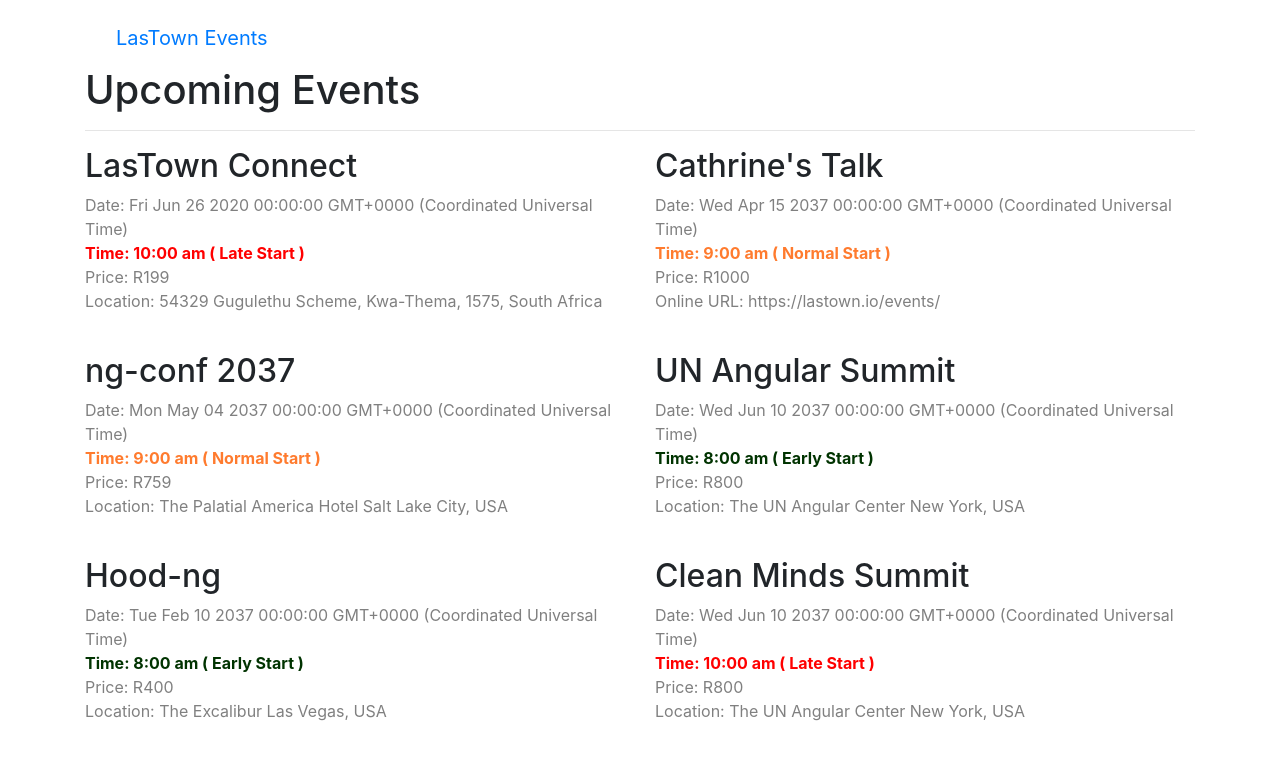
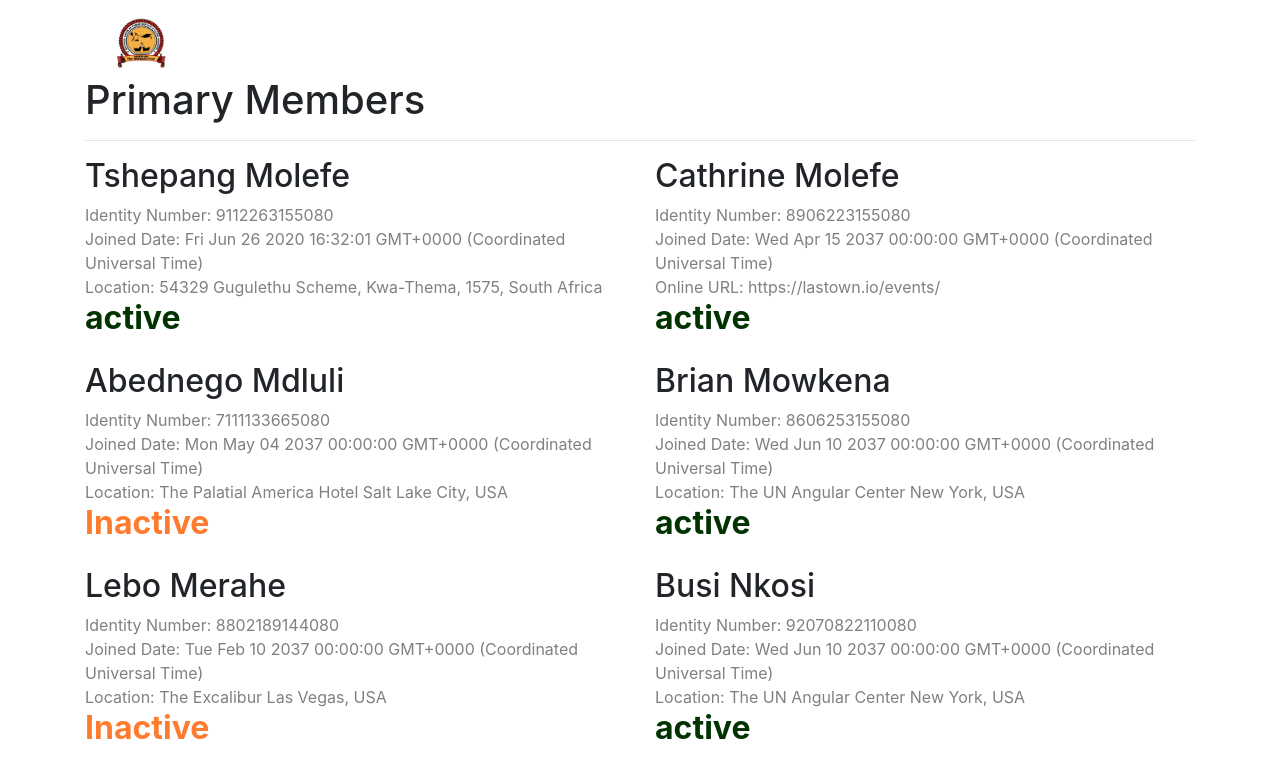
Before and after one commit to Tlwepzar/ng-membership, an Angular app: page /events in a window 1280 px wide. Shown: the top 778 px of the page. Built offline with nearby package versions, Linux system fonts and the light colour scheme.

Commit message:
membership-system

```diff
--- a/src/app/app.module.ts
+++ b/src/app/app.module.ts
@@ -57,6 +57,6 @@ export class AppModule { }
 
 export function checkDirtyState(component:CreateEventComponent) {
   if (component.isDirty)
-    return window.confirm('You have not saved this event, do you really want to cancel?')
+    return window.confirm('You have not saved this member, do you really want to cancel?')
   return true
 }
--- a/src/app/events/create-event.component.html
+++ b/src/app/events/create-event.component.html
@@ -1,32 +1,27 @@
-<h1>New Event</h1>
+<h1>New Member</h1>
 <hr>
 <div class="col-md-6">
   <form #newEventForm="ngForm" (ngSubmit)="saveEvent(newEventForm.value)" autocomplete="off" novalidate>
     <div class="form-group" [ngClass]="{'error': newEventForm.controls.name?.invalid && newEventForm.controls.name?.touched}">
-      <label for="eventName">Event Name:</label>
+      <label for="eventName">Member's Name:</label>
       <em *ngIf="newEventForm.controls.name?.invalid && (newEventForm.controls.name?.touched)">Required</em>
-      <input (ngModel)="newEvent.name" name="name" required id="name" type="text" class="form-control" placeholder="Name of your event..." />
+      <input (ngModel)="newEvent.name" name="name" required id="name" type="text" class="form-control" placeholder="Name of your member..." />
     </div>
+    <div class="form-group" [ngClass]="{'error': newEventForm.controls.name?.invalid && newEventForm.controls.name?.touched}">
+        <label for="eventSurname">Member's Surname:</label>
+        <em *ngIf="newEventForm.controls.name?.invalid && (newEventForm.controls.name?.touched)">Required</em>
+        <input (ngModel)="newEvent.name" name="name" required id="name" type="text" class="form-control" placeholder="Surname of your member..." />
+      </div>
     <div class="form-group" [ngClass]="{'error': newEventForm.controls.date?.invalid && newEventForm.controls.date?.touched}">
-      <label for="eventDate">Event Date:</label>
+      <label for="eventDate">Joined Date:</label>
       <em *ngIf="newEventForm.controls.date?.invalid && (newEventForm.controls.date?.touched)">Required</em>
       <input (ngModel)="date" name="date" required id="eventDate" type="text" class="form-control" placeholder="format (mm/dd/yyyy)..." />
-    </div>
-    <div class="form-group" [ngClass]="{'error': newEventForm.controls.time?.invalid && newEventForm.controls.time?.touched}">
-      <label for="eventTime">Event Time:</label>
-      <em *ngIf="newEventForm.controls.time?.invalid && (newEventForm.controls.time?.touched)">Required</em>
-      <input (ngModel)="newEvent.time" name="time" required id="eventTime" type="text" class="form-control" placeholder="start and end time..." />
-    </div>
-    <div class="form-group" [ngClass]="{'error': newEventForm.controls.price?.invalid && newEventForm.controls.price?.touched}">
-      <label for="eventPrice">Event Price:</label>
-      <em *ngIf="newEventForm.controls.price?.invalid && (newEventForm.controls.price?.touched)">Required</em>
-      <input (ngModel)="newEvent.price" name="price" required id="eventPrice" type="text" type="number" class="form-control" placeholder="event price..." />
     </div>
 
     <div ngModelGroup="Location">
         <div class="form-group">
-            <label for="address">Event Location:</label>
-            <input (ngModel)="newEvent.address" name="address" id="address" type="text" class="form-control" placeholder="Address of event..." />
+            <label for="address">Member's  Address:</label>
+            <input (ngModel)="newEvent.address" name="address" id="address" type="text" class="form-control" placeholder="Address of member..." />
             </div>
             <div class="row">
             <div class="col-md-6">
@@ -40,13 +35,13 @@
 
     <div class="form-group">
       <label for="onlineUrl">Online Url:</label>
-      <input (ngModel)="newEvent.onlineUrl" name="onlineUrl" id="onlineUrl" type="text" class="form-control" placeholder="Online Url..." />
+      <input (ngModel)="newEvent.onlineUrl" name="onlineUrl" id="onlineUrl" type="text" class="form-control" placeholder="Social Media Url..." />
     </div>
     <div class="form-group" [ngClass]="{'error': newEventForm.controls.imageUrl?.invalid && newEventForm.controls.imageUrl?.touched}">
-      <label for="imageUrl">Image:</label>
+      <label for="imageUrl">Profile Image:</label>
       <em *ngIf="newEventForm.controls.imageUrl?.invalid && newEventForm.controls.imageUrl?.touched && newEventForm.controls.imageUrl?.errors.required">Required</em>
       <em *ngIf="newEventForm.controls.imageUrl?.invalid && newEventForm.controls.imageUrl?.touched  && newEventForm.controls.imageUrl?.errors.pattern">Must be a png or jpg url</em>
-      <input (ngModel)="inewEvent.mageUrl" name="imageUrl" required pattern=".*\/.*.(png|jpg)" id="imageUrl" type="text" class="form-control" placeholder="url of image..." />
+      <input (ngModel)="inewEvent.mageUrl" name="imageUrl" required pattern=".*\/.*.(png|jpg)" id="imageUrl" type="text" class="form-control" placeholder="url of profile image..." />
       <img [src]="newEventForm.controls.imageUrl.value" *ngIf="newEventForm.controls.imageUrl?.valid"/>
     </div>
 
--- a/src/app/events/event-details/create-session.component.html
+++ b/src/app/events/event-details/create-session.component.html
@@ -1,46 +1,33 @@
 <div class="col-md-12">
-        <h3>Create Session</h3>
+        <h3>Create Beneficiary</h3>
       </div>
       <div class="col-md-6">
         <form [formGroup]="newSessionForm" (ngSubmit)="saveSession(newSessionForm.value)" autocomplete="off">
           <div class="form-group" [ngClass]="{'error': name.invalid && name.dirty}">
-            <label for="sessionName">Session Name:</label>
+            <label for="sessionName">Beneficiary Name:</label>
             <em *ngIf="name.invalid && name.dirty">Required</em>
             <input formControlName="name" id="sessionName" type="text" class="form-control" placeholder="session name..." />
           </div>
           <div class="form-group" [ngClass]="{'error': presenter.invalid && presenter.dirty}">
-            <label for="eventDate">Presenter:</label>
+            <label for="eventDate">Beneficiary Surname:</label>
+            <em *ngIf="presenter.invalid && presenter.dirty">Required</em>
+            <input formControlName="presenter" id="presenter" type="text" class="form-control" placeholder="presenter..." />
+          </div>
+          <div class="form-group" [ngClass]="{'error': presenter.invalid && presenter.dirty}">
+            <label for="eventDate">Beneficiary Identity No:</label>
             <em *ngIf="presenter.invalid && presenter.dirty">Required</em>
             <input formControlName="presenter" id="presenter" type="text" class="form-control" placeholder="presenter..." />
           </div>
           <div class="form-group" [ngClass]="{'error': duration.invalid && duration.dirty}">
-            <label for="duration">Duration:</label>
+            <label for="duration">Gender:</label>
             <em *ngIf="duration.invalid && duration.dirty">Required</em>
             <select formControlName="duration" class="form-control">
-              <option value="">select duration...</option>
-              <option value="1">Half Hour</option>
-              <option value="2">1 Hour</option>
-              <option value="3">Half Day</option>
-              <option value="4">Full Day</option>
+              <option value="">select gender..</option>
+              <option value="1">Male</option>
+              <option value="2">Female</option>
             </select>
           </div>
-          <div class="form-group" [ngClass]="{'error': level.invalid && level.dirty}">
-            <label for="level">Level:</label>
-            <em *ngIf="level.invalid && level.dirty">Required</em>
-            <select formControlName="level" class="form-control">
-              <option value="">select level...</option>
-              <option value="Beginner">Beginner</option>
-              <option value="Intermediate">Intermediate</option>
-              <option value="Advanced">Advanced</option>
-            </select>
-          </div>
-          <div class="form-group" [ngClass]="{'error': abstract.invalid && abstract.dirty}">
-            <label for="abstract">Abstract:</label>
-            <em *ngIf="abstract.invalid && abstract.dirty && abstract?.errors.required">Required</em>
-            <em *ngIf="abstract.invalid && abstract.dirty && abstract?.errors.maxLlength">Cannot exceed 400 characters</em>
-            <em *ngIf="abstract.invalid && abstract.dirty && abstract?.errors.restrictedWords">Restricted words found: {{abstract.errors.restrictedWords}}</em>
-            <textarea formControlName="abstract" id="abstract" rows=3 class="form-control" placeholder="abstract..."></textarea>
-          </div>
+
           <button type="submit" [disabled]="newSessionForm.invalid" class="btn btn-primary">Save</button>
           <button type="button" (click)="cancel()" class="btn btn-default">Cancel</button>
         </form>
--- a/src/app/events/event-details/event-details.component.html
+++ b/src/app/events/event-details/event-details.component.html
@@ -3,15 +3,15 @@
 
     <div class="row">
       <div class="col-md-11">
-        <h2>{{event?.name}} </h2>
+        <h2>{{event?.name}} {{event?.surname}}</h2>
       </div>
     </div>
 
     <div class="row">
       <div class="col-md-6">
-        <div><strong>Date:</strong> {{event?.date}}</div>
-        <div><strong>Time:</strong> {{event?.time}}</div>
-        <div><strong>Price:</strong> R{{event?.price}}</div>
+        <div><strong>Membership Number:</strong> {{event?.memberNo}}</div>
+        <div><strong>Identity Number:</strong> {{event?.identityNo}}</div>
+        <div><strong>Joined Date:</strong> {{event?.date}}</div>
       </div>
       <div class="col-md-6">
         <address [hidden]="!event?.location?.address">
@@ -20,19 +20,9 @@
           {{event?.location?.city}}, {{event?.location?.country}}
         </address>
       </div>
+      <a (click)="addSession()">Add Beneficiary</a>
     </div>
-
     <hr>
-
-    <div class="row">
-      <div class="col-md-2">
-        <h3 style="margin: 0">Session</h3>
-      </div>
-
-      <div>
-        <a (click)="addSession()">Add Session</a>
-      </div>
-    </div>
 
     <session-list *ngIf="!addMode" [sessions]="event?.sessions"></session-list>
     <create-session *ngIf="addMode" (saveNewSession)="saveNewSession($event)" (cancelAddSession)="cancelAddSession()"></create-session>
--- a/src/app/events/event-thumbnail.component.ts
+++ b/src/app/events/event-thumbnail.component.ts
@@ -5,15 +5,9 @@ import { IEvent } from './shared/index'
     selector: 'event-thumbnail',
     template: `
     <div [routerLink]="['/events', event.id]" class="well hoverwell thumbnail">
-    <h2>{{event?.name}}</h2>
-    <div>Date: {{event?.date}}</div>
-    <div [ngStyle]="getStartTimeStyle()" [ngSwitch]="event?.time">
-        Time: {{event?.time}}
-        <span *ngSwitchCase="'8:00 am'">( Early Start )</span>
-        <span *ngSwitchCase="'10:00 am'">( Late Start )</span>
-        <span *ngSwitchDefault>( Normal Start )</span>
-    </div>
-    <div>Price: \R{{event?.price}}</div>
+    <h2>{{event?.name}} {{event?.surname}}</h2>
+    <div>Identity Number: {{event?.identityNo}} </div>
+    <div>Joined Date: {{event?.date}} </div>
     <div [hidden]="!event?.location?.address">
         <span> Location: {{event?.location?.address}}</span>
         <span class="pad-left"> {{event?.location?.city}}, {{event?.location?.country}}</span>
@@ -21,6 +15,7 @@ import { IEvent } from './shared/index'
     <div *ngIf="event?.onlineUrl">
         Online URL: {{event?.onlineUrl}}
     </div>
+    <h2 [ngStyle]="getStartTimeStyle()">{{event?.status}}</h2>
 </div>
 `,
 styles: [`
@@ -31,12 +26,10 @@ styles: [`
 export class EventThumbnailComponent {
     @Input() event:IEvent;
     getStartTimeStyle():any {
-        if (this.event && this.event.time === '8:00 am')
+        if (this.event && this.event.status === 'active')
             return { color: '#003300', 'font-weight': 'bold'}
-        else if (this.event && this.event.time === '9:00 am')
+        else if (this.event && this.event.status === 'Inactive')
             return { color: '#FF7B2E', 'font-weight': 'bold'}
-        else if (this.event && this.event.time === '10:00 am')
-            return { color: '#FF0000', 'font-weight': 'bold'}
         return{}
     }
 }
--- a/src/app/events/events-list.component.ts
+++ b/src/app/events/events-list.component.ts
@@ -9,7 +9,7 @@ declare let toastr
 @Component({
     template: `
     <div>
-        <h1>Upcoming Events</h1>
+        <h1>Primary Members</h1>
         <hr/>
         <div class="row">
             <div *ngFor="let event of events" class="col-md-6">
--- a/src/app/events/shared/event.model.ts
+++ b/src/app/events/shared/event.model.ts
@@ -1,9 +1,10 @@
 export interface IEvent {
     id: number
     name: string
+    surname: string
+    memberNo: string
+    identityNo: number
     date: Date
-    time: string
-    price: number
     imageUrl: string
     location?: {
         address: string
@@ -11,6 +12,7 @@ export interface IEvent {
         country: string
     },
     onlineUrl?: string
+    status: string
     sessions: ISession[]
 }
 
--- a/src/app/events/shared/event.service.ts
+++ b/src/app/events/shared/event.service.ts
@@ -29,16 +29,18 @@ export class EventService {
 const EVENTS:IEvent[] =  [
     {
         id: 1,
-        name: 'LasTown Connect',
-        date: new Date('6/26/2020'),
-        time: '10:00 am',
-        price: 199,
-        imageUrl: '/assets/images/angularconnect-shield.png',
+        name: 'Tshepang',
+        surname: 'Molefe',
+        memberNo: 'MTE019080',
+        identityNo: 9112263155080,
+        date: new Date('6/26/2020 16:32:01'),
+        imageUrl: '/assets/images/profile1.png',
         location: {
             address: '54329 Gugulethu Scheme,',
             city: 'Kwa-Thema, 1575',
             country: 'South Africa',
         },
+        status:'active',
       sessions: [
         {
           id: 1,
@@ -107,12 +109,14 @@ const EVENTS:IEvent[] =  [
     },
     {
       id: 2,
-      name: 'Cathrine\'s Talk',
+      name: 'Cathrine',
+      surname: 'Molefe',
+      memberNo: 'MTE022010',
+      identityNo: 8906223155080,
       date: new Date('4/15/2037'),
-      time: '9:00 am',
-      price: 1000.00,
       imageUrl: '/assets/images/ng-nl.png',
       onlineUrl: 'https://lastown.io/events/',
+      status:'active',
       sessions: [
         {
           id: 1,
@@ -163,16 +167,18 @@ const EVENTS:IEvent[] =  [
     },
     {
       id: 3,
-      name: 'ng-conf 2037',
+      name: 'Abednego',
+      surname: 'Mdluli',
+      memberNo: 'MTE0454340',
+      identityNo: 7111133665080,
       date: new Date('5/4/2037'),
-      time: '9:00 am',
-      price: 759.00,
       imageUrl: '/assets/images/ng-conf.png',
       location: {
         address: 'The Palatial America Hotel',
         city: 'Salt Lake City',
         country: 'USA'
       },
+      status:'Inactive',
       sessions: [
         {
           id: 1,
@@ -245,16 +251,18 @@ const EVENTS:IEvent[] =  [
     },
     {
       id: 4,
-      name: 'UN Angular Summit',
+      name: 'Brian',
+      surname: 'Mowkena',
+      memberNo: 'MTE0543190',
+      identityNo: 8606253155080,
       date: new Date('6/10/2037'),
-      time: '8:00 am',
-      price: 800.00,
       imageUrl: '/assets/images/basic-shield.png',
       location: {
         address: 'The UN Angular Center',
         city: 'New York',
         country: 'USA'
       },
+      status:'active',
       sessions: [
         {
           id: 1,
@@ -294,16 +302,18 @@ const EVENTS:IEvent[] =  [
     },
     {
       id: 5,
-      name: 'Hood-ng',
+      name: 'Lebo',
+      surname: 'Merahe',
+      memberNo: 'MTE880298',
+      identityNo: 8802189144080,
       date: new Date('2/10/2037'),
-      time: '8:00 am',
-      price: 400.00,
       imageUrl: '/assets/images/ng-vegas.png',
       location: {
         address: 'The Excalibur',
         city: 'Las Vegas',
         country: 'USA'
       },
+      status:'Inactive',
       sessions: [
         {
           id: 1,
@@ -333,16 +343,18 @@ const EVENTS:IEvent[] =  [
     },
     {
       id: 6,
-      name: 'Clean Minds Summit',
+      name: 'Busi',
+      surname: 'Nkosi',
+      memberNo: 'MTE456789',
+      identityNo: 92070822110080,
       date: new Date('6/10/2037'),
-      time: '10:00 am',
-      price: 800.00,
       imageUrl: '/assets/images/basic-shield.png',
       location: {
         address: 'The UN Angular Center',
         city: 'New York',
         country: 'USA'
       },
+      status:'active',
       sessions: [
         {
           id: 1,
--- a/src/app/nav/navbar.component.html
+++ b/src/app/nav/navbar.component.html
@@ -1,23 +1,23 @@
 <div class="navbar navbar-default">
     <div class="container-fluid">
       <div class="navbar-header">
-        <a class="navbar-brand" >LasTown Events</a>
+        <img src="./assets/images/logo.png" alt="">
       </div>
 
       <div class="collapse navbar-collapse">
         <ul class="nav navbar-nav">
           <li>
-            <a [routerLink]="['/events']" routerLinkActive="active" [routerLinkActiveOptions]="{exact:true}">All Events</a>
+            <a [routerLink]="['/events']" routerLinkActive="active" [routerLinkActiveOptions]="{exact:true}">All Members</a>
           </li>
-          <li><a [routerLink]="['/events/new']" routerLinkActive="active">Create Event</a></li>
+          <li><a [routerLink]="['/events/new']" routerLinkActive="active">Create New Member</a></li>
           <li class="dropdown">
             <a href="#" class="dropdown-toggle" data-toggle="dropdown" >
-              Events
+              Admin Members
               <span class="caret"></span>
             </a>
             <ul class="dropdown-menu">
               <li >
-                <a href="">LasTown Connect</a>
+                <a href="">Tshepang Molefe</a>
               </li>
             </ul>
           </li>
@@ -32,7 +32,7 @@
         </div>
         <form id="searchForm"  class="navbar-form navbar-right"  >
           <div class="form-group">
-            <input type="text" class="form-control" placeholder="Search Sessions" >
+            <input type="text" class="form-control" placeholder="Search Members" >
           </div>
           <button id="searchButton" class="btn btn-default" >
             Search
--- a/src/app/nav/navbar.component.ts
+++ b/src/app/nav/navbar.component.ts
@@ -6,6 +6,7 @@ import { AuthService } from '../events/user/auth.service';
     templateUrl: './navbar.component.html',
     styles: [`
     .nav.navbar-nav {font-size 15px;}
+    img { height: 50px; }
     #searchForm {margin-right: 100px;}
     #searchButton {margin-left: 20px;}
     @media (max-width:1200px) {#searchForm {displya:none}}
--- a/src/app/routes.ts
+++ b/src/app/routes.ts
@@ -17,6 +17,6 @@ export const appRoutes:Routes = [
     { path: 'events/session/new', component: CreateSessionComponent },
     { path: '404', component: Error404Component },
     { path: '', redirectTo: '/events', pathMatch: 'full' },
-    { path: 'user', loadChildren: '/Users/tshepang/Documents/Angular/ng-fundamentals/src/app/events/user/user.module#UserModule'},
+    { path: 'user', loadChildren: '/Users/tshepang/Documents/VSC_Projects/source/membership-system-ng/src/app/events/user/user.module#UserModule'},
 
 ]
--- a/src/index.html
+++ b/src/index.html
@@ -2,7 +2,7 @@
 <html lang="en">
 <head>
   <meta charset="utf-8">
-  <title>Las'Town Events</title>
+  <title>Membership</title>
   <base href="/">
 
   <meta name="viewport" content="width=device-width, initial-scale=1">
```
Also changed, not shown: src/assets/images/logo.png (added), src/assets/images/profile1.png (added).
